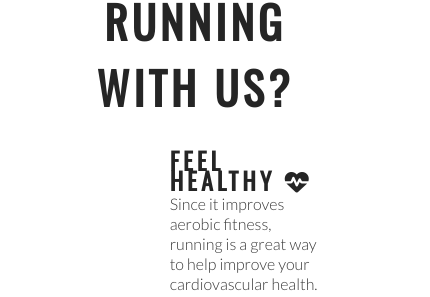
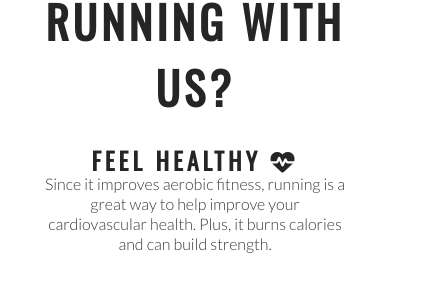
Before and after one commit to Masorr/love-running, a plain HTML site: page index.html in a window 390 px wide. Shown: the part 828-1125 px from the top of the page, 430 px wide, since content can reach past the window. Drawn offline with nearby package versions, Linux system fonts and the light colour scheme.

Commit message:
Add styles for club ethos section on mobile screens

```diff
--- a/assets/css/style.css
+++ b/assets/css/style.css
@@ -299,4 +299,32 @@ footer {
         margin-bottom: 20px;
         line-height: 25px;
     }
+
+    #cover-text {
+        left: 0;
+    }
+
+    #club-ethos {
+        width: 90%;
+        height: 1200px;
+        margin: 0 auto;
+    }
+
+    .left-about-heading,
+    .right-about-heading {
+        width: inherit;
+    }
+
+    .left-about-heading h2,
+    .right-about-heading h2 {
+        width: 100%;
+        text-align: center;
+    }
+
+    .left-about-heading p,
+    .right-about-heading p {
+        text-align: center;
+        padding: 0 20px;
+    }
+
 }
```
